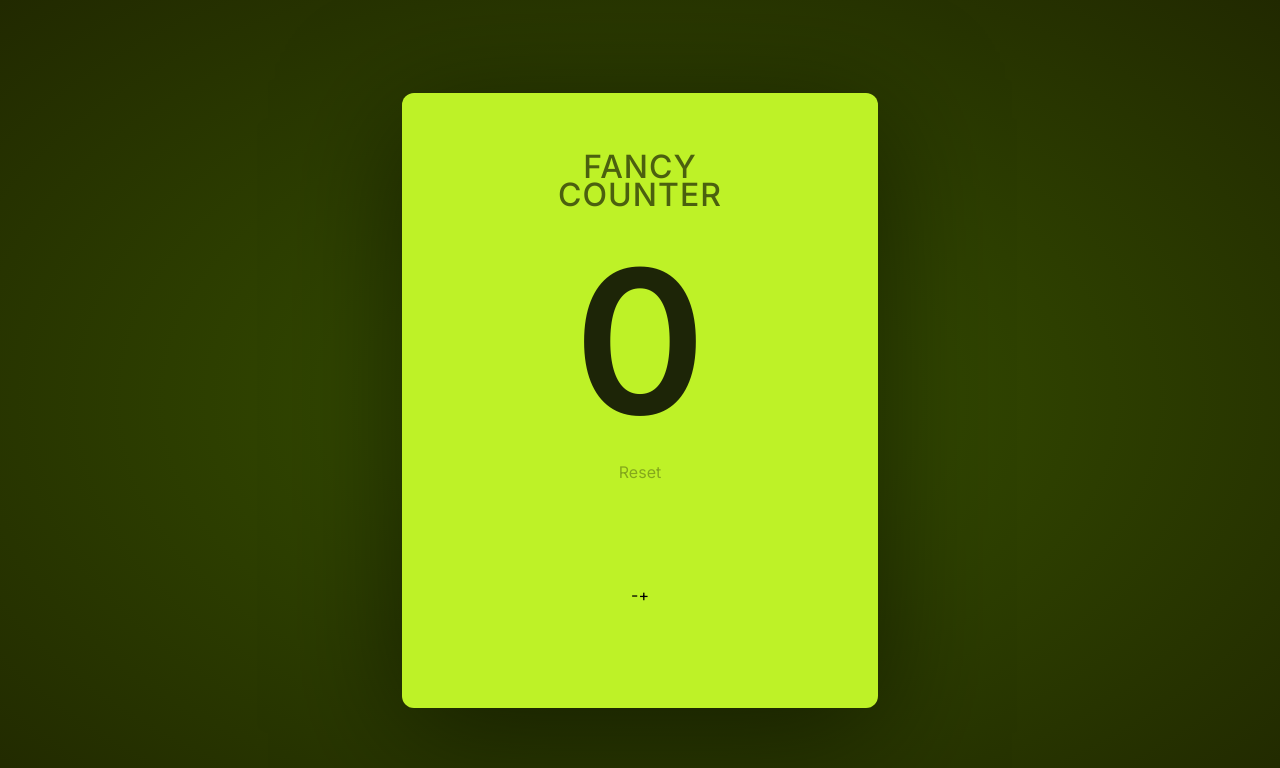
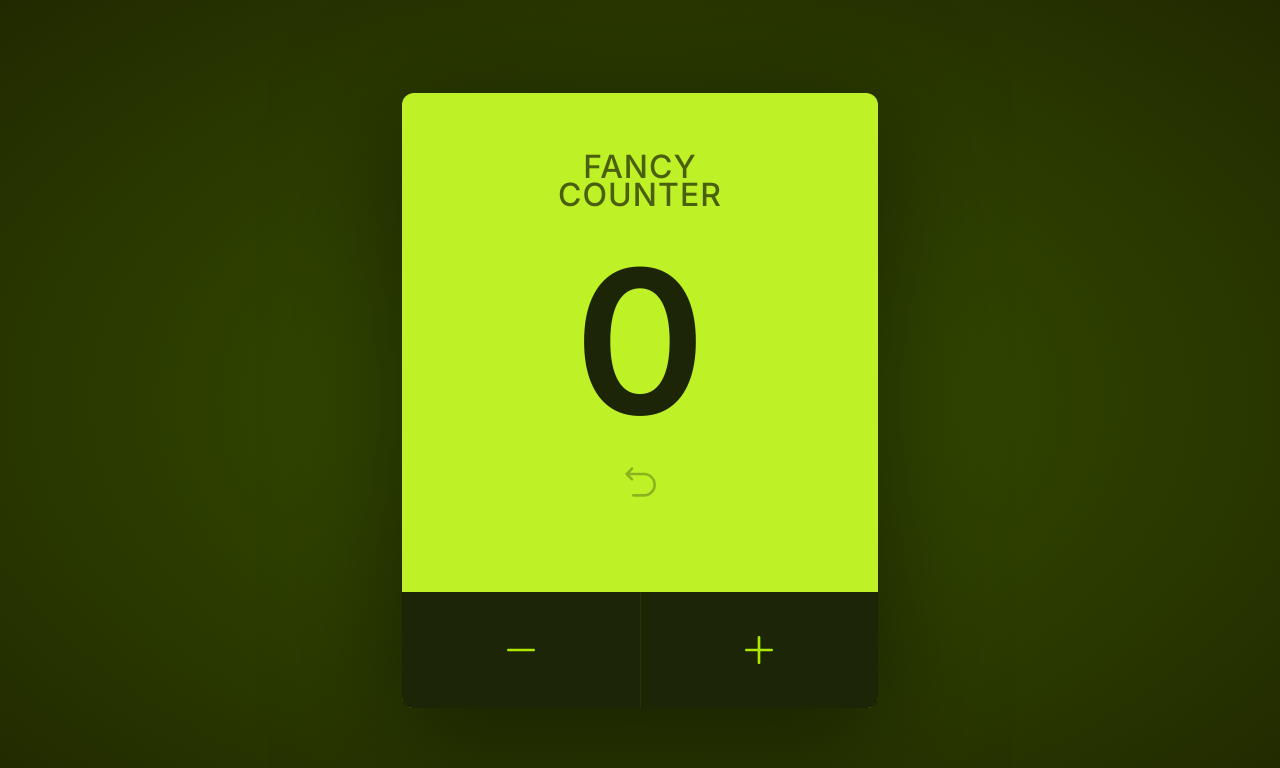
Before and after one commit to boston-janisheck/fancy-counter, a React (Vite) app: page / in a window 1280 px wide. Shown: the top 768 px of the page. Built offline with nearby package versions, Linux system fonts and the light colour scheme.

Commit message:
Radix-ui icons added and styled

```diff
--- a/package.json
+++ b/package.json
@@ -10,6 +10,7 @@
     "preview": "vite preview"
   },
   "dependencies": {
+    "@radix-ui/react-icons": "^1.3.0",
     "react": "^18.2.0",
     "react-dom": "^18.2.0"
   },
--- a/src/Card.jsx
+++ b/src/Card.jsx
@@ -11,7 +11,7 @@
       <Title />
       <Count count={count} />
       <ResetButton setCount={setCount} />
-      <CountButtons count={count} setCount={setCount} />
+      <CountButtons setCount={setCount} />
     </div>
   );
 };
--- a/src/CountButtons.jsx
+++ b/src/CountButtons.jsx
@@ -1,8 +1,20 @@
+import { MinusIcon, PlusIcon } from "@radix-ui/react-icons";
+
 const CountButtons = ({ setCount }) => {
   return (
-    <div className="count-btn">
-      <button onClick={() => setCount((prev) => prev - 1)}>-</button>
-      <button onClick={() => setCount((prev) => prev + 1)}>+</button>
+    <div className="button-container">
+      <button
+        className="count-btn"
+        onClick={() => setCount((prev) => prev - 1)}
+      >
+        <MinusIcon className="count-btn-icon" />
+      </button>
+      <button
+        className="count-btn"
+        onClick={() => setCount((prev) => prev + 1)}
+      >
+        <PlusIcon className="count-btn-icon" />
+      </button>
     </div>
   );
 };
--- a/src/ResetButton.jsx
+++ b/src/ResetButton.jsx
@@ -1,7 +1,9 @@
+import { ResetIcon } from "@radix-ui/react-icons";
+
 const ResetButton = ({ setCount }) => {
   return (
     <button className="reset-btn" onClick={() => setCount(0)}>
-      Reset
+      <ResetIcon className="reset-btn-icon" />
     </button>
   );
 };
```
Also changed, not shown: 1 other file (tests, documents, lock files or other folders).
